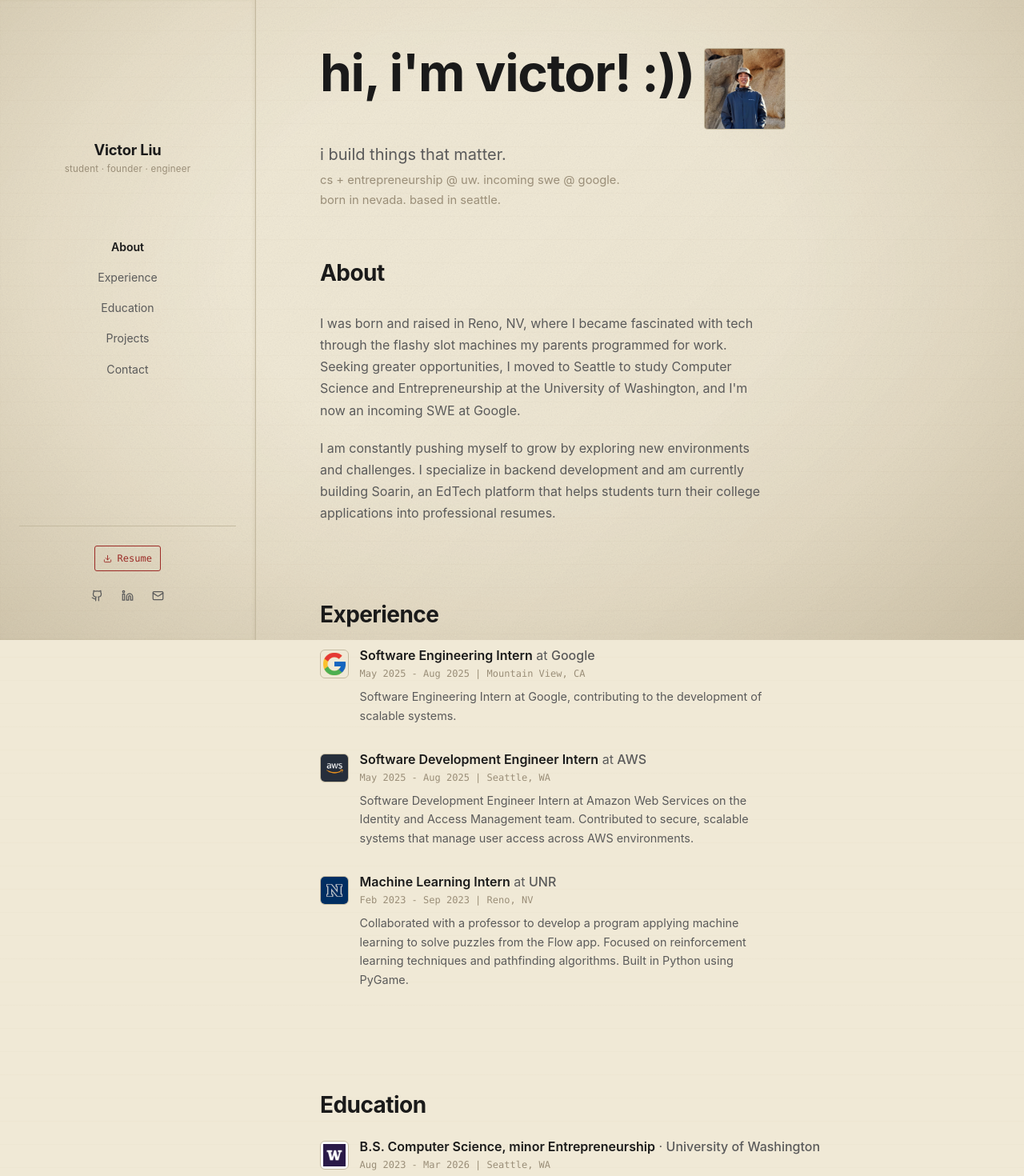
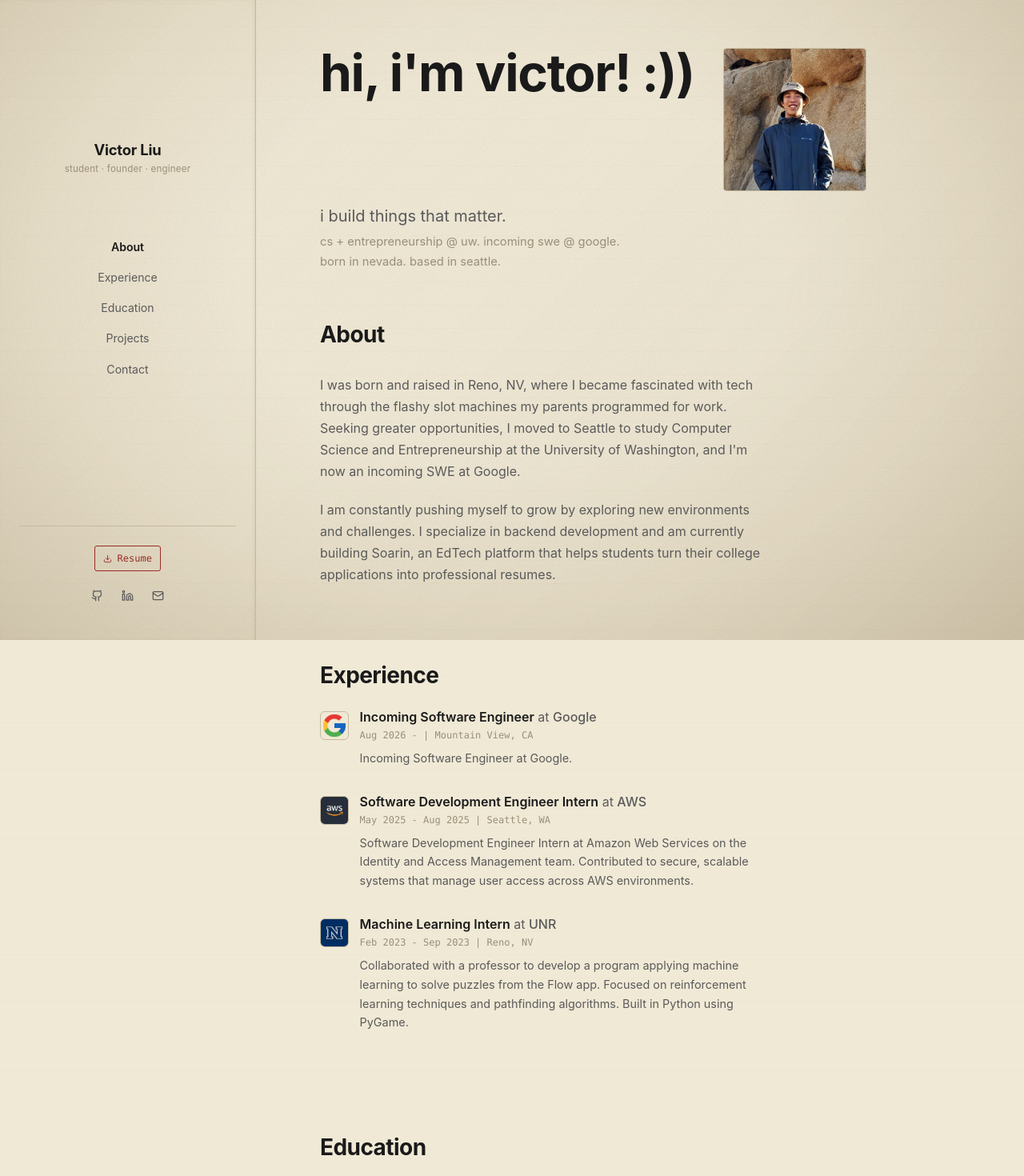
Before and after one commit to v-kliu/v3, a React (Vite) app: page / in a window 1280 px wide. Shown: the top 1470 px of the page at 80% size. Built offline with nearby package versions, Linux system fonts and the light colour scheme; a web font is replaced by a local one.

Commit message:
fix profile photo size, education logos, google role and dates
- profile photo larger (up to 180px) with left margin for spacing from title
- education logos no padding or white background, objectfit cover
- google updated to incoming software engineer, aug 2026

```diff
--- a/src/components/Education.tsx
+++ b/src/components/Education.tsx
@@ -41,13 +41,11 @@ const logoWrapStyle: React.CSSProperties = {
   flexShrink: 0,
   borderRadius: '6px',
   border: '1px solid var(--border)',
-  background: '#fff',
   overflow: 'hidden',
   display: 'flex',
   alignItems: 'center',
   justifyContent: 'center',
   marginTop: '3px',
-  padding: '3px',
 }
 
 export default function Education() {
@@ -83,7 +81,7 @@ export default function Education() {
                 src={entry.logo}
                 alt=""
                 aria-hidden="true"
-                style={{ width: '100%', height: '100%', objectFit: 'contain', display: 'block' }}
+                style={{ width: '100%', height: '100%', objectFit: 'cover', display: 'block' }}
                 onError={(e) => {
                   const parent = e.currentTarget.parentElement
                   if (parent) parent.style.display = 'none'
--- a/src/components/Experience.tsx
+++ b/src/components/Experience.tsx
@@ -17,11 +17,11 @@ interface ExperienceEntry {
 const jobEntries: ExperienceEntry[] = [
   {
     id: 'google',
-    period: 'May 2025 - Aug 2025',
-    role: 'Software Engineering Intern',
+    period: 'Aug 2026 -',
+    role: 'Incoming Software Engineer',
     organization: 'Google',
     location: 'Mountain View, CA',
-    description: 'Software Engineering Intern at Google, contributing to the development of scalable systems.',
+    description: 'Incoming Software Engineer at Google.',
     logo: '/images/google.png',
   },
   {
--- a/src/components/Hero.tsx
+++ b/src/components/Hero.tsx
@@ -23,13 +23,14 @@ export default function Hero() {
           src="/images/profile.jpg"
           alt="Victor Liu"
           style={{
-            width: 'clamp(80px, 8vw, 110px)',
-            height: 'clamp(80px, 8vw, 110px)',
+            width: 'clamp(120px, 14vw, 180px)',
+            height: 'clamp(120px, 14vw, 180px)',
             objectFit: 'cover',
             flexShrink: 0,
             borderRadius: '4px',
             border: '1px solid var(--border)',
             marginTop: '4px',
+            marginLeft: '1.5rem',
           }}
           onError={(e) => { e.currentTarget.style.display = 'none' }}
         />
```
